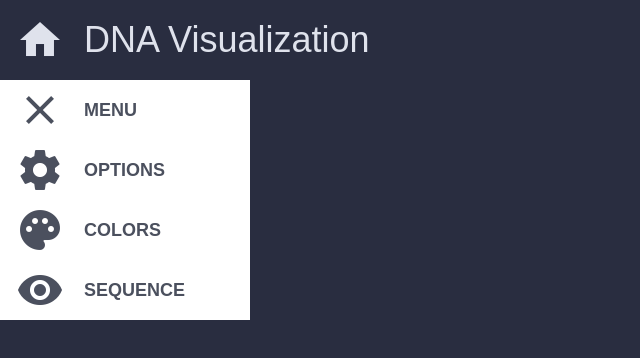
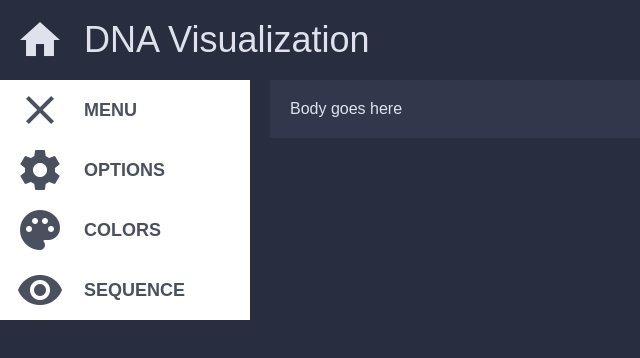
Before and after one commit to tom-ogasawara/dna, a React (Create React App) app: page / in a window 1280 px wide. Shown: the top 358 px of the page, without its empty margins (0-640 px from the left). Built offline with nearby package versions, Linux system fonts and the light colour scheme.

Commit message:
Update app structure

```diff
--- a/src/App.css
+++ b/src/App.css
@@ -1,5 +1,5 @@
 .app {
-  color: rgb(223, 226, 236)
+  color: rgb(223, 226, 236);
 }
 
 .app-header {
@@ -19,6 +19,13 @@
 }
 
 .app-body {
-  margin-left: 80px;
+  display: flex;
+}
+
+.app-content {
   padding: 20px;
+  background: #33374b;
+  margin: 0 20px;
+  width: 100%;
+  height: 100%;
 }
--- a/src/App.js
+++ b/src/App.js
@@ -11,9 +11,11 @@ class App extends Component {
           <i className="material-icons large-icon">home</i>
           <div className="title">DNA Visualization</div>
         </div>
-        <Menu />
         <div className="app-body">
-          Body goes here
+          <Menu />
+          <div className="app-content">
+            Body goes here
+          </div>
         </div>
       </div>
     );
--- a/src/components/Menu/style.css
+++ b/src/components/Menu/style.css
@@ -2,7 +2,6 @@
   height: 240px;
   color: #4b505e;
   background: #fff;
-  position: absolute;
   display: flex;
   flex-direction: column;
   align-content: flex-end;
@@ -36,6 +35,7 @@
 
 .options {
   position: absolute;
+  top: 80px;
   right: 0;
   height: 300px;
   color: #4b505e;
```
Also changed, not shown: src/components/Options/index.js (+13 -0 lines), src/components/Colors/index.js (added), src/components/Colors/style.css (added), src/components/Options/style.css (added).
